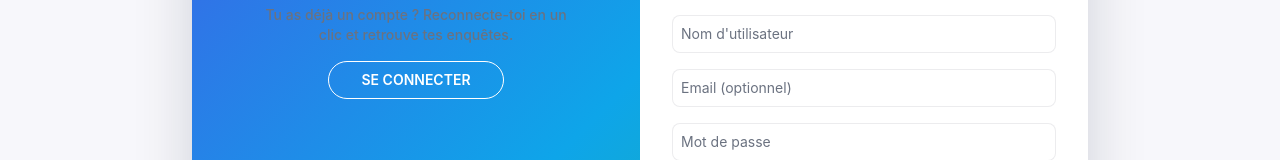
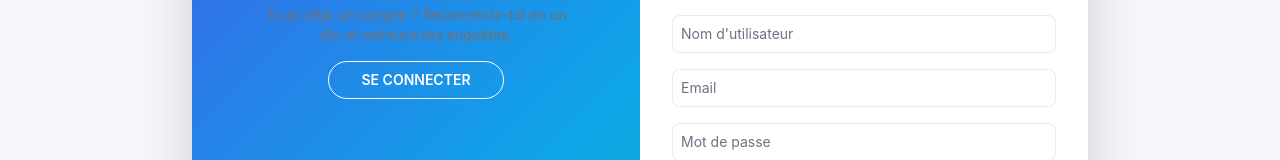
Before and after one commit to juniordebi12-commits/etude-de-marche, a React (Vite) app in the folder market_survey/sanametrics-vite/: page /register in a window 1280 px wide. Shown: the part 310-470 px from the top of the page. Built offline with nearby package versions, Linux system fonts and the light colour scheme; no server answers.

Commit message:
Fix little change optionnel

```diff
--- a/market_survey/sanametrics-vite/src/pages/AuthSplit.jsx
+++ b/market_survey/sanametrics-vite/src/pages/AuthSplit.jsx
@@ -231,7 +231,7 @@ export default function AuthSplit() {
                   onChange={(e) =>
                     setRegisterForm({ ...registerForm, email: e.target.value })
                   }
-                  placeholder="Email (optionnel)"
+                  placeholder="Email"
                   className="w-full p-3 border rounded-lg text-sm focus:outline-none focus:ring-2 focus:ring-[var(--brand,#4f46e5)] focus:border-transparent"
                 />
                 <input
```
